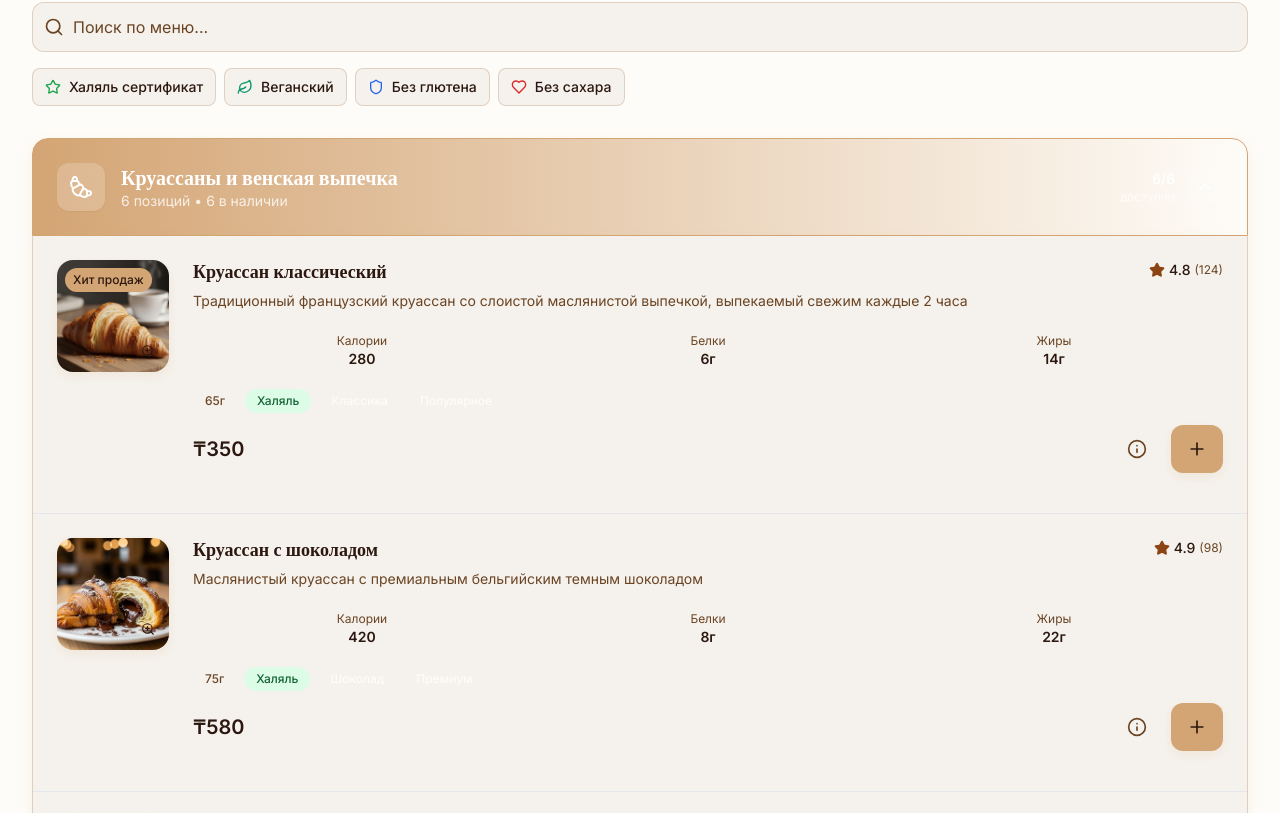
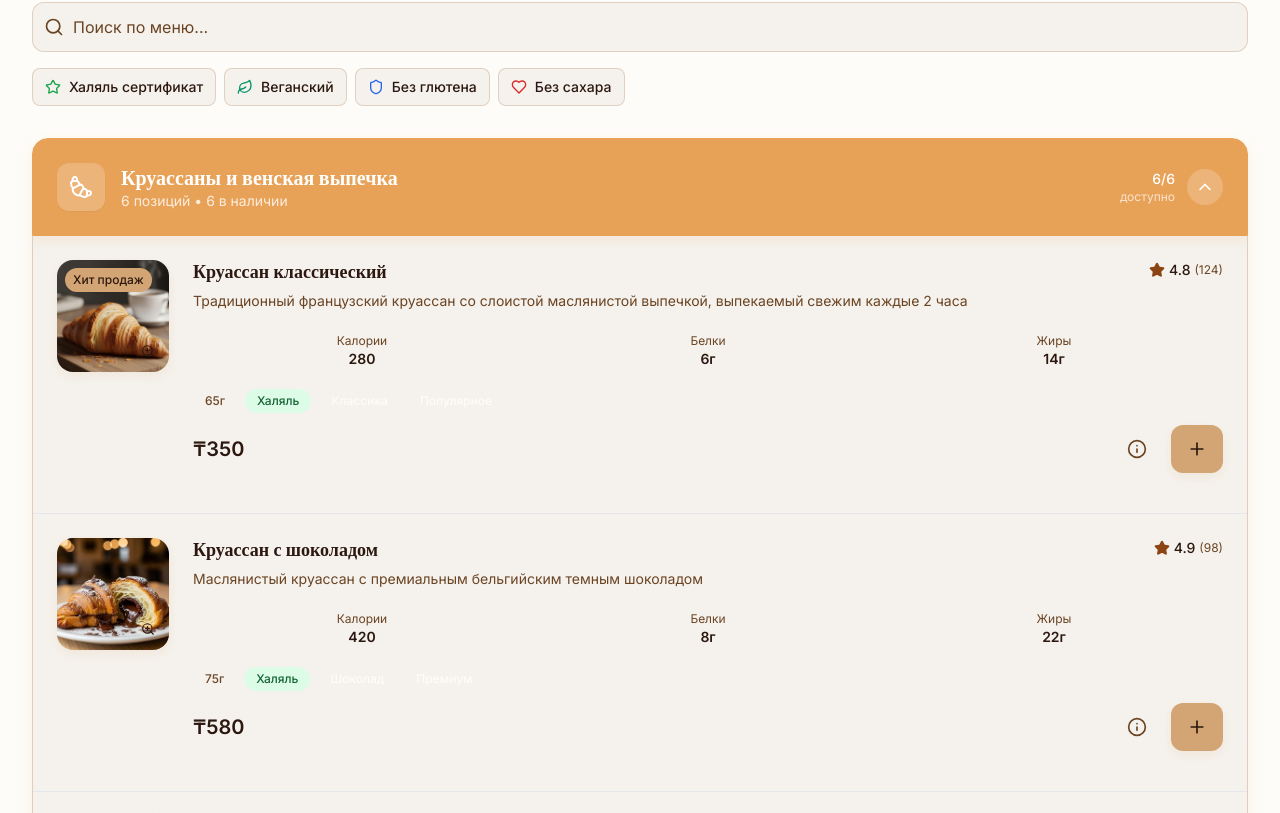
Before and after one commit to Klins74/mon_croissant_digital, a React (Vite) app: page / in a window 1280 px wide. Shown: the part 987-1800 px from the top of the page. Built offline with nearby package versions, Linux system fonts and the light colour scheme.

Commit message:
style(menu): make header fully opaque and more saturated (keep same hue)

```diff
--- a/src/pages/menu/index.jsx
+++ b/src/pages/menu/index.jsx
@@ -208,7 +208,7 @@ const CategorySection = ({ category, products, onViewDetails, onAddToCart, isExp
     <div ref={sectionRef} id={`category-${category.id}`} className="mb-6">
       {/* Category Header - Enhanced with burgundy theme */}
       <MotionDiv
-        className="flex items-center justify-between p-6 bg-gradient-to-r from-primary to-primary/90 text-primary-foreground border border-primary rounded-t-2xl cursor-pointer shadow-warm hover:shadow-warm-lg filter saturate-125"
+        className="flex items-center justify-between p-6 bg-gradient-to-r from-[#D4A574] via-[#D4A574] to-[#D4A574] text-primary-foreground border border-primary rounded-t-2xl cursor-pointer shadow-warm hover:shadow-warm-lg filter saturate-150 contrast-110"
         onClick={onToggle}
         variants={cardHoverVariants}
         initial="rest"
```
